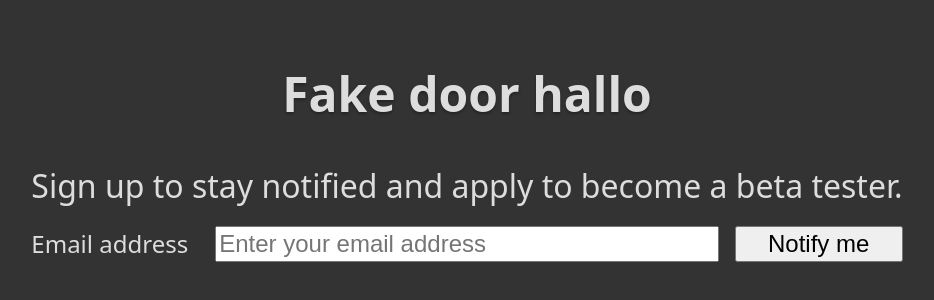
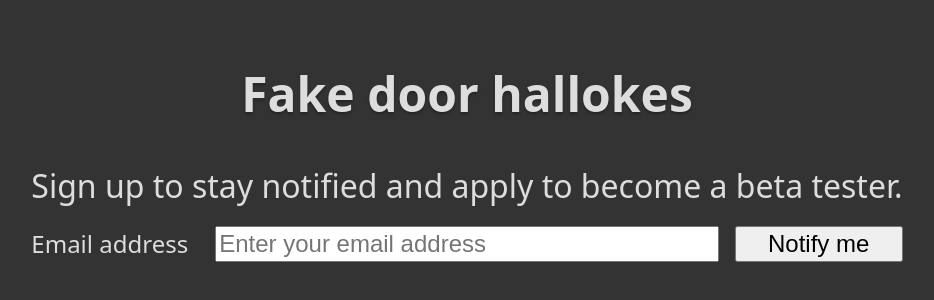
Before and after one commit to katovounckx/fake-door-javascript, a website with bundled scripts: page index.html in a window 1280 px wide. Shown: the part 240-540 px from the top of the page, without its empty margins (173-1107 px from the left). Built offline with nearby package versions, Linux system fonts and the light colour scheme; what js-confetti would draw is missing.

Commit message:
hallokes

```diff
--- a/index.html
+++ b/index.html
@@ -11,7 +11,7 @@
 
 <body>
   <div>
-    <h1>Fake door hallo</h1>
+    <h1>Fake door hallokes</h1>
     <p class="cta">Sign up to stay notified and apply to become a beta tester.</p>
     <form action="">
       <label for="email">Email address</label>
```
